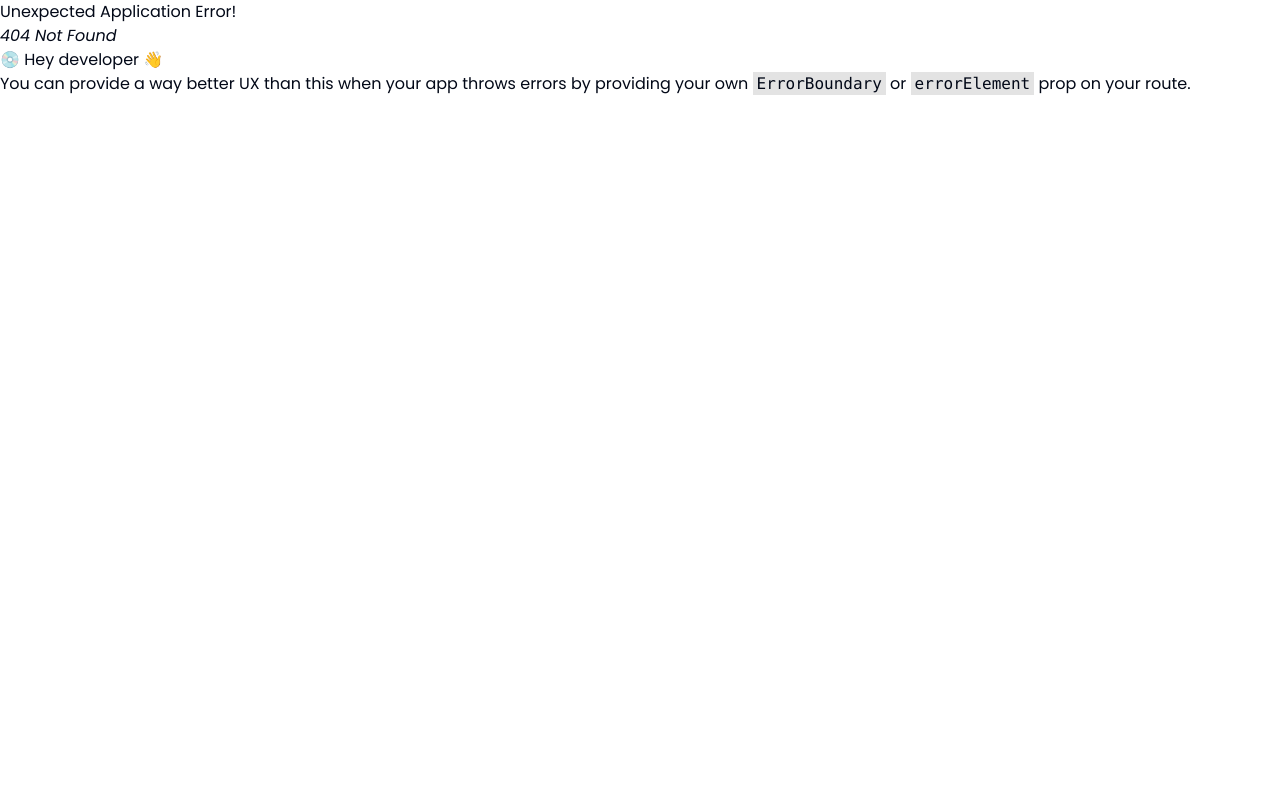
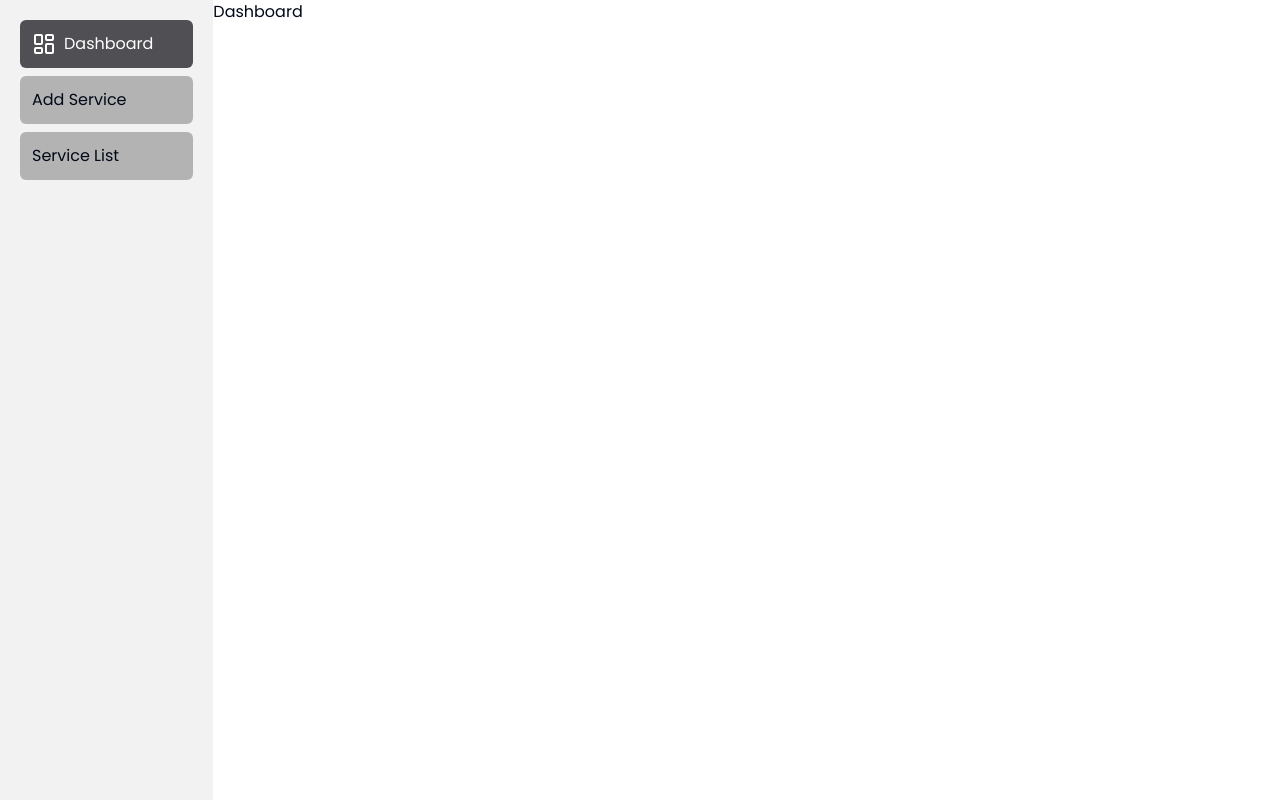
Before and after one commit to Bakhtiar2000/Exploring-Framer-Motion-, a React (Vite) app: page /admin/dashboard in a window 1280 px wide. Before the commit this address had no page. Built offline with nearby package versions, Linux system fonts and the light colour scheme.

Commit message:
added admin route and sidebar

```diff
--- /dev/null
+++ b/src/components/layouts/AdminLayout.tsx
@@ -0,0 +1,15 @@
+import { Outlet } from "react-router-dom";
+import Sidebar from "./Sidebar";
+
+const AdminLayout = () => {
+  return (
+    <div className="grid grid-cols-12">
+      <Sidebar />
+      <div className="col-span-10">
+        <Outlet />
+      </div>
+    </div>
+  );
+};
+
+export default AdminLayout;
--- /dev/null
+++ b/src/components/layouts/Sidebar.tsx
@@ -0,0 +1,54 @@
+import { cn } from "@/lib/utils";
+import { LayoutDashboard } from "lucide-react";
+import { NavLink } from "react-router-dom";
+
+const Sidebar = () => {
+  return (
+    <aside className="bg-light-gray col-span-2 h-screen sticky top-0 left-0 overflow-auto p-3 lg:p-5">
+      <nav className="flex flex-col gap-2">
+        <NavLink
+          to="/admin/dashboard"
+          className={({ isActive }) =>
+            cn(
+              "p-3 bg-gray rounded-md hover:bg-dark-gray hover:text-white transition-all flex items-center gap-2",
+              {
+                "bg-dark-gray text-white": isActive,
+              }
+            )
+          }
+        >
+          <LayoutDashboard className="shrink-0" />
+          <span className="truncate">Dashboard</span>
+        </NavLink>
+        <NavLink
+          to="/admin/add-service"
+          className={({ isActive }) =>
+            cn(
+              "p-3 bg-gray rounded-md hover:bg-dark-gray hover:text-white transition-all flex items-center gap-2",
+              {
+                "bg-dark-gray text-white": isActive,
+              }
+            )
+          }
+        >
+          Add Service
+        </NavLink>
+        <NavLink
+          to="/admin/service-list"
+          className={({ isActive }) =>
+            cn(
+              "p-3 bg-gray rounded-md hover:bg-dark-gray hover:text-white transition-all flex items-center gap-2",
+              {
+                "bg-dark-gray text-white": isActive,
+              }
+            )
+          }
+        >
+          Service List
+        </NavLink>
+      </nav>
+    </aside>
+  );
+};
+
+export default Sidebar;
--- a/src/hooks/useScrollGrow.tsx
+++ b/src/hooks/useScrollGrow.tsx
@@ -9,10 +9,12 @@
   });
 
   const scaleValues = useTransform(scrollYProgress, [0, 1], [0.1, 1]);
-  //   const opacityValues = useTransform(scrollYProgress, [0, 1], [0.2, 1]);
   // const xValues = useTransform(scrollYProgress, [0, 0.5], [-500, 0]);
+  // const opacityValues = useTransform(scrollYProgress, [0, 1], [0.2, 1]);
   const style = {
     scale: scaleValues,
+    // x: xValues,
+    // opacity: opacityValues
   };
   return { componentRef, style };
 };
--- /dev/null
+++ b/src/pages/admin/AddService.tsx
@@ -0,0 +1,9 @@
+const AddService = () => {
+  return (
+    <div>
+      <p>Add service</p>
+    </div>
+  );
+};
+
+export default AddService;
--- /dev/null
+++ b/src/pages/admin/Dashboard.tsx
@@ -0,0 +1,9 @@
+const Dashboard = () => {
+  return (
+    <div>
+      <h2>Dashboard</h2>
+    </div>
+  );
+};
+
+export default Dashboard;
--- /dev/null
+++ b/src/pages/admin/ServiceList.tsx
@@ -0,0 +1,9 @@
+const ServiceList = () => {
+  return (
+    <div>
+      <p>Service List</p>
+    </div>
+  );
+};
+
+export default ServiceList;
--- a/src/routes/Routes.tsx
+++ b/src/routes/Routes.tsx
@@ -1,7 +1,11 @@
 import App from "@/App";
+import AdminLayout from "@/components/layouts/AdminLayout";
 import About from "@/pages/About";
+import AddService from "@/pages/admin/AddService";
+import Dashboard from "@/pages/admin/Dashboard";
+import ServiceList from "@/pages/admin/ServiceList";
 import Home from "@/pages/home";
-import { createBrowserRouter } from "react-router-dom";
+import { Navigate, createBrowserRouter } from "react-router-dom";
 
 const router = createBrowserRouter([
   {
@@ -18,6 +22,28 @@
       },
     ],
   },
+  {
+    path: "/admin",
+    element: <AdminLayout />,
+    children: [
+      {
+        index: true, // dashboard is the default page foe admin route
+        element: <Navigate to="/admin/dashboard" />,
+      },
+      {
+        path: "dashboard",
+        element: <Dashboard />,
+      },
+      {
+        path: "add-service",
+        element: <AddService />,
+      },
+      {
+        path: "service-list",
+        element: <ServiceList />,
+      },
+    ],
+  },
 ]);
 
 export default router;
```
